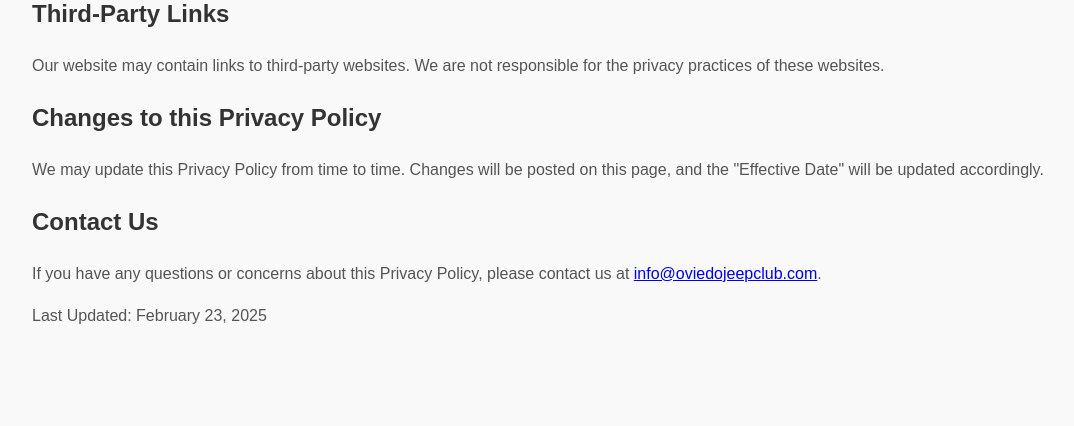
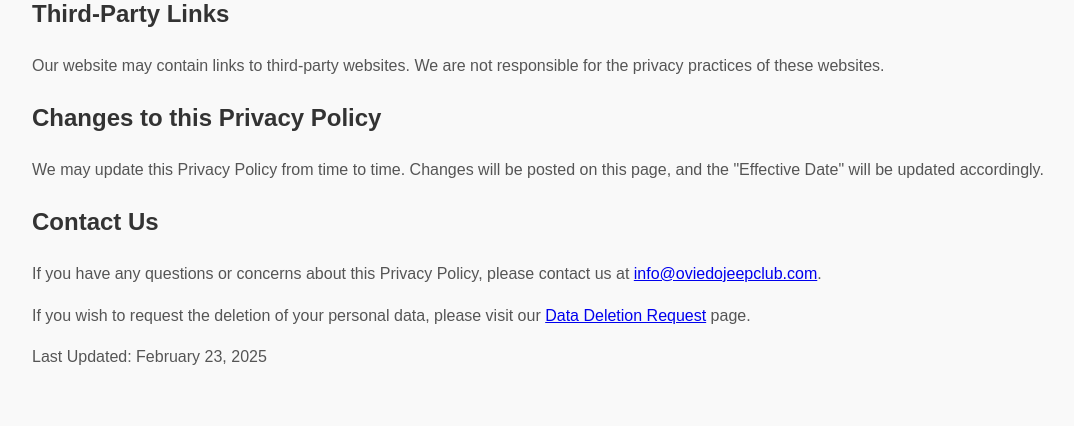
Before and after one commit to oviedojeeple/oviedojeepclub, a Flask app: page /privacy in a window 1280 px wide. Shown: the part 1193-1619 px from the top of the page, without its empty margins (8-1082 px from the left). Before the commit the page ends 1517 px from the top, so only its background shows below. Run offline with Flask 3, Linux system fonts and the light colour scheme.

Commit message:
Update privacy.html

```diff
--- a/templates/privacy.html
+++ b/templates/privacy.html
@@ -85,6 +85,8 @@
     <h2>Contact Us</h2>
     <p>If you have any questions or concerns about this Privacy Policy, please contact us at <a href="mailto:info@oviedojeepclub.com">info@oviedojeepclub.com</a>.</p>
 
+    <p>If you wish to request the deletion of your personal data, please visit our <a href="/delete-data">Data Deletion Request</a> page.</p>
+
     <p>Last Updated: February 23, 2025</p>
 </body>
 
```
